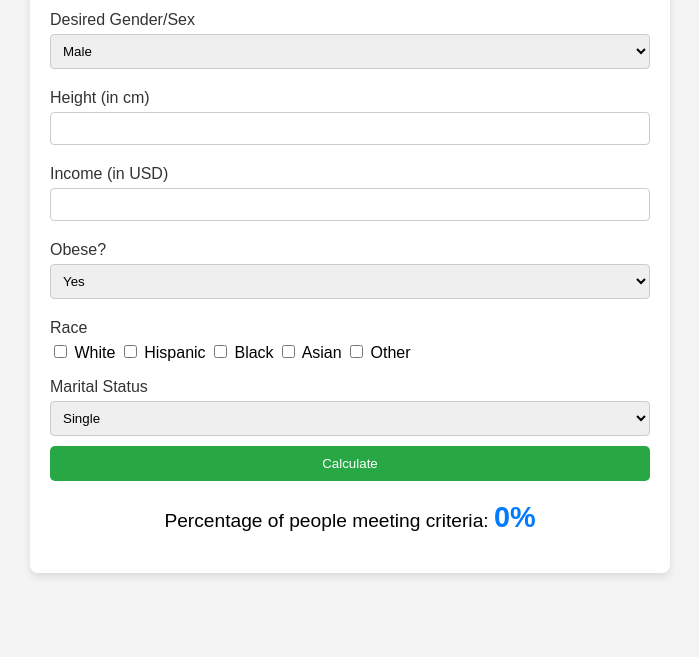
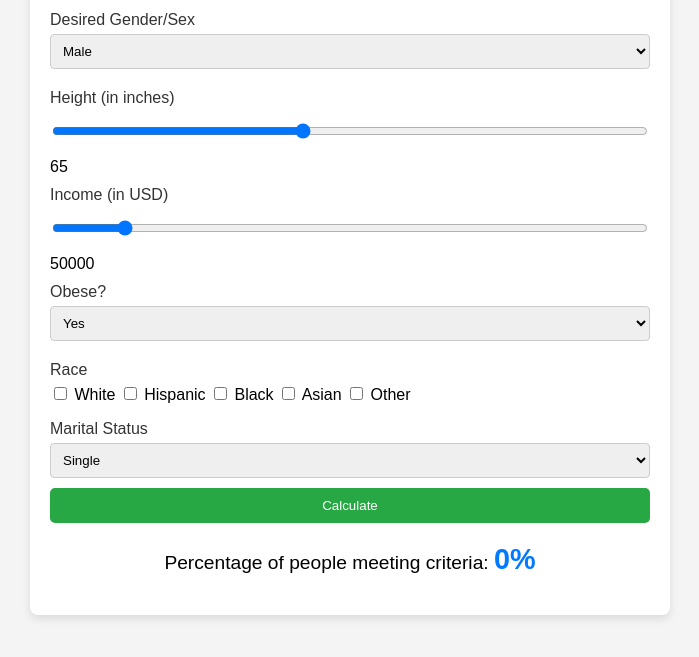
Before and after one commit to Exile611/briancalc, a plain HTML site: page index.html in a window 1280 px wide. Shown: the part 149-806 px from the top of the page, without its empty margins (290-989 px from the left). Drawn offline with Linux system fonts and the light colour scheme.

Commit message:
Update index.html

```diff
--- a/index.html
+++ b/index.html
@@ -18,11 +18,13 @@
         <option value="other">Other</option>
       </select>
 
-      <label for="height">Height (in cm)</label>
-      <input type="number" id="height" name="height" min="50" max="300">
+      <label for="height">Height (in inches)</label>
+      <input type="range" id="height" name="height" min="40" max="100" value="65" step="1" oninput="this.nextElementSibling.value = this.value">
+      <output>65</output> <!-- This will display the selected height value -->
 
       <label for="income">Income (in USD)</label>
-      <input type="number" id="income" name="income" min="0">
+      <input type="range" id="income" name="income" min="0" max="500000" value="50000" step="1000" oninput="this.nextElementSibling.value = this.value">
+      <output>50000</output> <!-- This will display the selected income value -->
 
       <label for="obese">Obese?</label>
       <select id="obese" name="obese">
```
